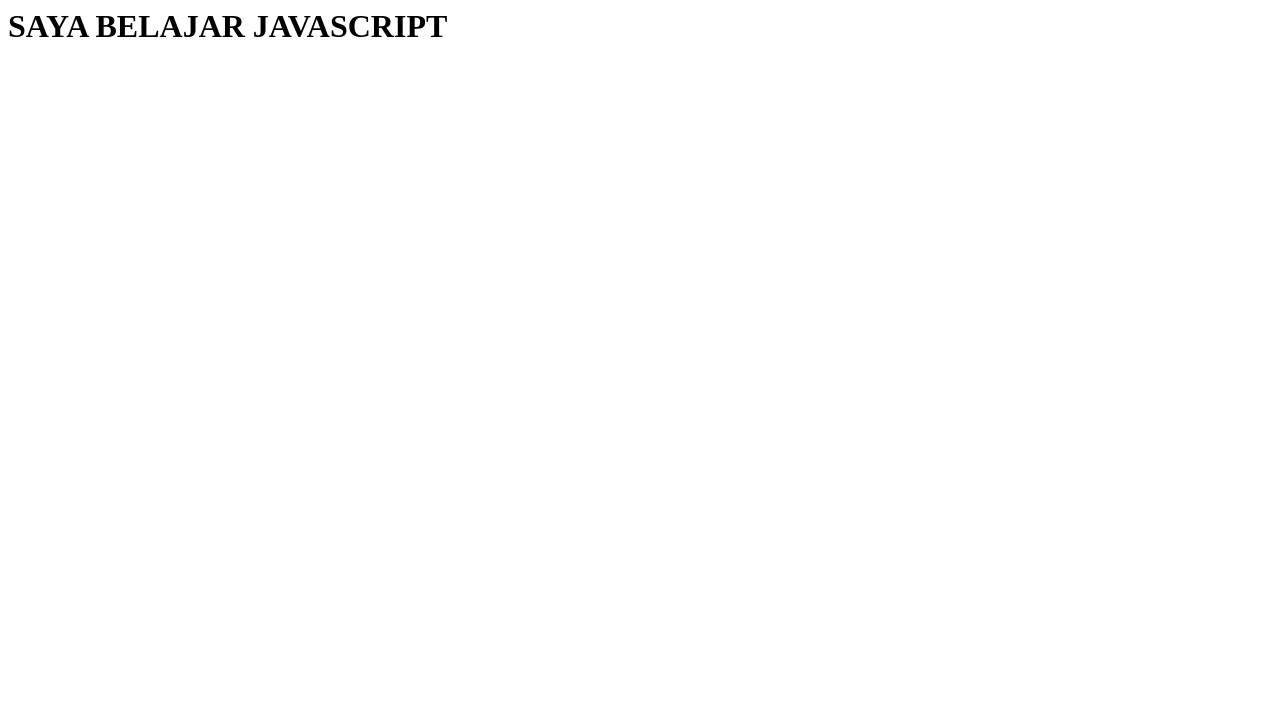
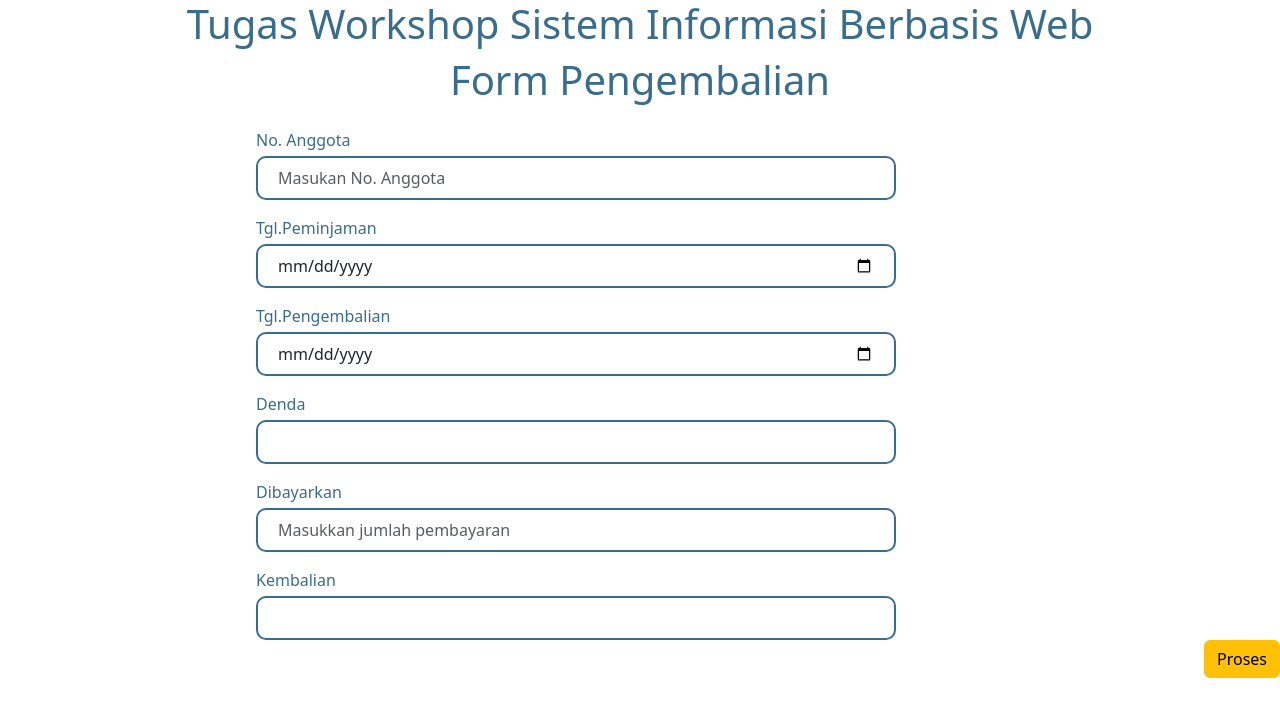
Before and after one commit to fadillahiqbal123/TeknikInformatika, a plain HTML site: page index.html in a window 1280 px wide. Drawn offline with nearby package versions, Linux system fonts and the light colour scheme.

Commit message:
Add
Update : Tugas Web

```diff
--- a/index.html
+++ b/index.html
@@ -1,9 +1,116 @@
-<html>
+<!doctype html>
+<html lang="en">
     <head>
-        <title></title>
+        <title>Title</title>
+
+        <meta charset="utf-8" />
+        <meta
+            name="viewport"
+            content="width=device-width, initial-scale=1, shrink-to-fit=no"
+        />
+
+
+        <link
+            href="https://cdn.jsdelivr.net/npm/bootstrap@5.3.2/dist/css/bootstrap.min.css"
+            rel="stylesheet"
+            integrity="sha384-T3c6CoIi6uLrA9TneNEoa7RxnatzjcDSCmG1MXxSR1GAsXEV/Dwwykc2MPK8M2HN"
+            crossorigin="anonymous"
+        />
+        <link rel="stylesheet" href="style.css">
     </head>
+
     <body>
-        <h1>SAYA BELAJAR JAVASCRIPT</h1>
-        <script src="script.js"></script>
+        <header>
+         <h1>Tugas Workshop Sistem Informasi Berbasis Web</h1>
+        </header>
+        <main>
+            <h1>Form Pengembalian</h1>
+            <form id="loanForm">
+            <div class="mb-3 mt-4">
+                <label for="memberId" class="form-label">No. Anggota</label>
+                <input type="text" class="form-control" id="memberId" placeholder="Masukan No. Anggota">
+              </div>
+              <div class="mb-3">
+                <label for="loanDate" class="form-label">Tgl.Peminjaman</label>
+                <input type="date" class="form-control" id="loanDate">
+              </div>
+              <div class="mb-3">
+                <label for="returnDate" class="form-label">Tgl.Pengembalian</label>
+                <input type="date" class="form-control" id="returnDate">
+              </div>
+              <div class="mb-3"></div>
+                <label for="formGroupExampleInput2" class="form-label">Denda</label>
+                <input type="text" class="form-control" id="fine"  readonly>
+              </div>
+
+              <div class="mb-3"></div>
+                <label for="payment" class="form-label">Dibayarkan</label>
+                <input type="number" class="form-control" id="payment" placeholder="Masukkan jumlah pembayaran">
+              </div>
+              <div class="mb-3"></div>
+                <label for="change" class="form-label">Kembalian</label>
+                <input type="text" class="form-control" id="change" readonly>
+              </div>
+              <div class="mb-3 mt-10 d-flex justify-content-end">
+             <button type="button" class="btn btn-warning" onclick="calculateFine()">Proses</button>
+            </div>
+            </form>
+        </main>
+        <footer></footer>
+
+        <script>
+          function calculateFine() {
+              const loanDate = new Date(document.getElementById('loanDate').value);
+              const returnDate = new Date(document.getElementById('returnDate').value);
+              const payment = parseFloat(document.getElementById('payment').value);
+
+              const finePerDay = 1500; // Denda Rp 1.500 per hari
+              let fine = 0;
+
+              // Hitung jumlah hari antara Tgl Peminjaman dan Tgl Pengembalian
+              const timeDiff = returnDate - loanDate;
+
+              // Konversi selisih waktu ke dalam hari
+              const daysLate = Math.floor(timeDiff / (1000 * 3600 * 24));
+
+              // Pastikan returnDate >= loanDate dan cek keterlambatan lebih dari 3 hari
+              if (daysLate > 3) {
+                  fine = (daysLate - 3) * finePerDay; // Hitung denda setelah hari ke-3
+              }
+
+              // Set nilai denda di input field
+              document.getElementById('fine').value = fine;
+
+              // Hitung kembalian dan cek apakah pembayaran cukup
+              if (payment >= fine) {
+                  const change = payment - fine;
+                  document.getElementById('change').value = change;
+
+                  // Hanya cetak 'Lunas' jika tidak ada keterlambatan atau pembayaran mencukupi
+                  if (fine === 0) {
+                      alert('Lunas tanpa denda');
+                  } else {
+                      alert('Lunas dengan denda');
+                  }
+              } else {
+                  // Jika pembayaran tidak mencukupi, beri peringatan
+                  alert('Pembayaran kurang');
+              }
+          }
+      </script>
+
+
+
+        <script
+            src="https://cdn.jsdelivr.net/npm/@popperjs/core@2.11.8/dist/umd/popper.min.js"
+            integrity="sha384-I7E8VVD/ismYTF4hNIPjVp/Zjvgyol6VFvRkX/vR+Vc4jQkC+hVqc2pM8ODewa9r"
+            crossorigin="anonymous"
+        ></script>
+
+        <script
+            src="https://cdn.jsdelivr.net/npm/bootstrap@5.3.2/dist/js/bootstrap.min.js"
+            integrity="sha384-BBtl+eGJRgqQAUMxJ7pMwbEyER4l1g+O15P+16Ep7Q9Q+zqX6gSbd85u4mG4QzX+"
+            crossorigin="anonymous"
+        ></script>
     </body>
 </html>
--- /dev/null
+++ b/style.css
@@ -0,0 +1,29 @@
+.body{
+    padding: 0;
+    height : 0
+}
+
+h1{
+    text-align: center;
+    color : #3A6D8C;
+}
+
+.form-label{
+    font-size: 1rem;
+    color: #3A6D8C;
+    height: 20px;
+    margin-left: 20%;
+}
+
+.form-control{
+    border: 2px solid #3A6D8C;
+    border-radius: 10px;
+    width: 50%;
+    height: 10px;
+    padding: 20px;
+    margin-left: 20%;
+}
+
+.button{
+    margin-top: 10px;
+}
```
